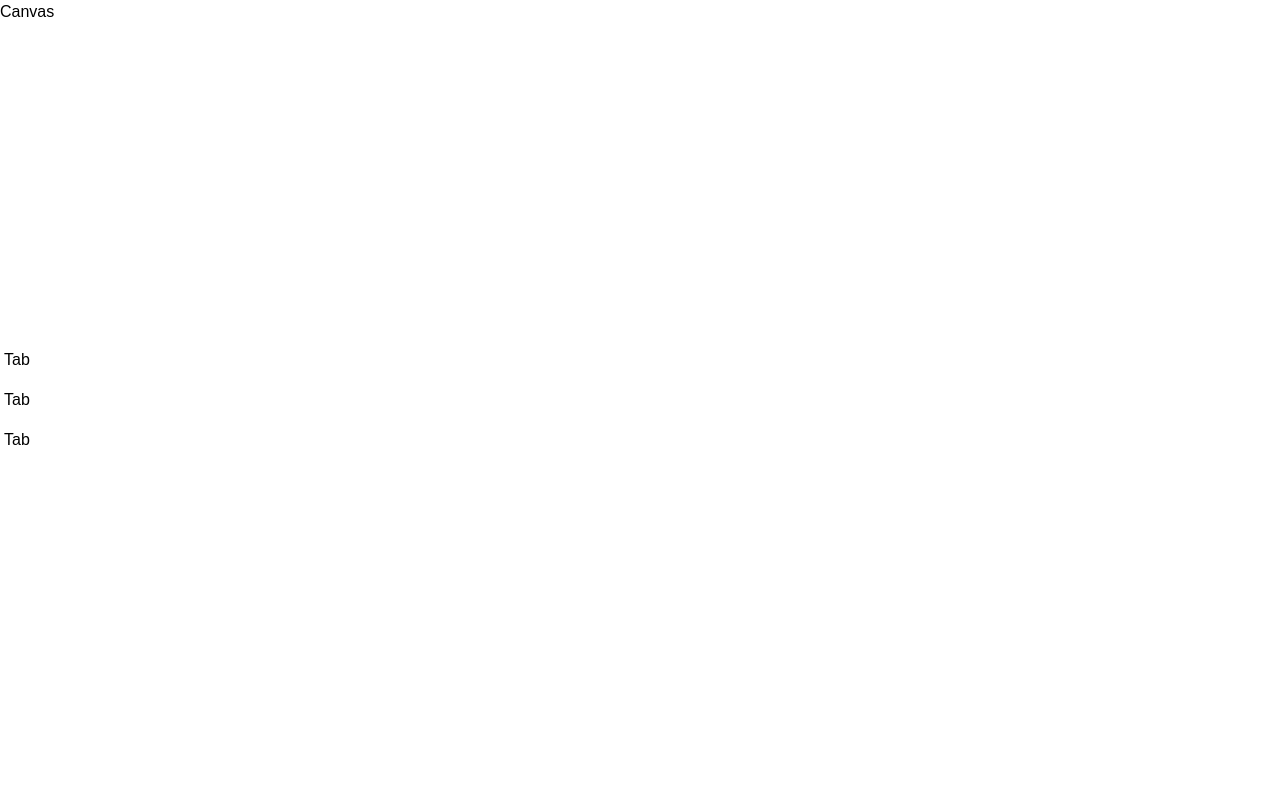
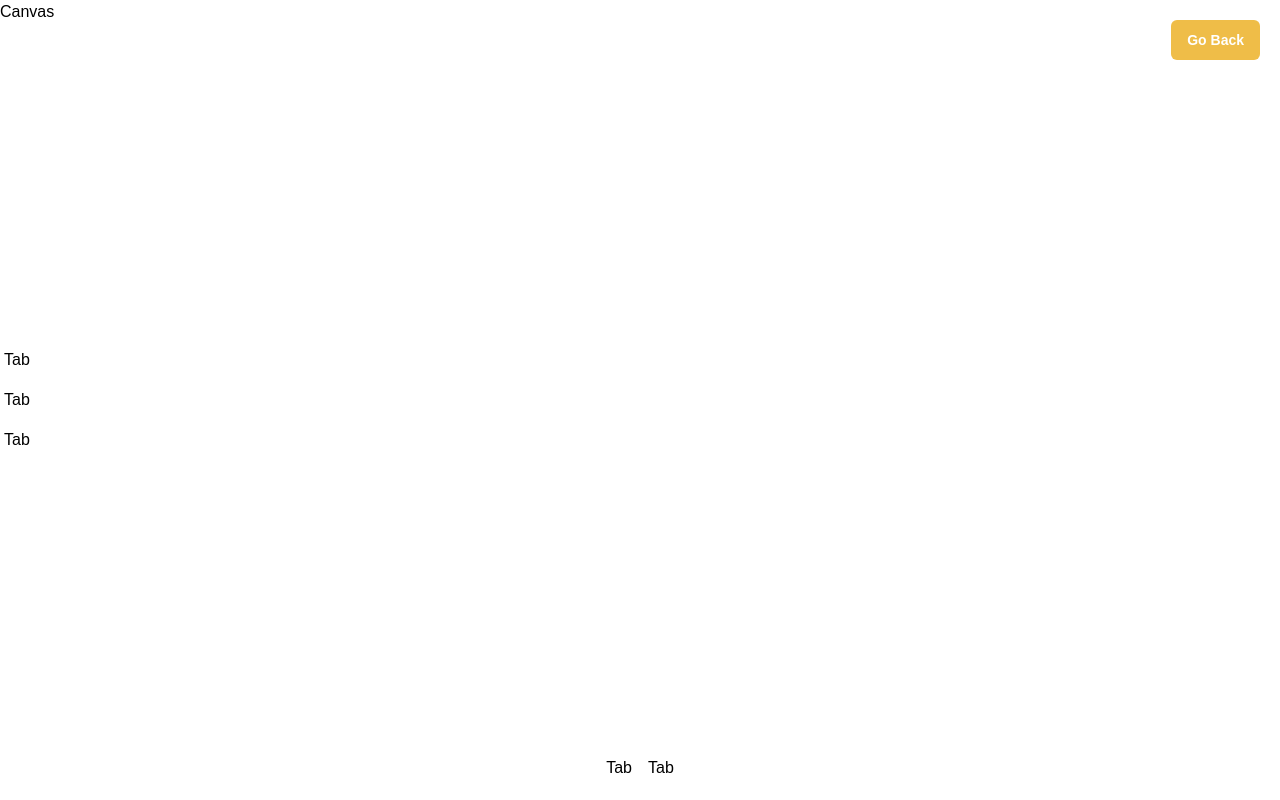
Before and after one commit to Varun2024/three-js-product, a React (Vite) app in the folder client/: page / in a window 1280 px wide. Both pictures are taken after a click on the button "Customize It". Built offline with nearby package versions, Linux system fonts and the light colour scheme; a web font is replaced by a local one.

Commit message:
customizer layout complete

```diff
--- a/client/src/pages/Customizer.jsx
+++ b/client/src/pages/Customizer.jsx
@@ -8,7 +8,7 @@ import { download } from '../assets'
 import { downloadCanvasToImage,reader } from '../config/helpers'
 import { EditorTabs, FilterTabs, DecalTypes } from '../config/constants'
 import { fadeAnimation, slideAnimation } from '../config/motion'
-import { AIPicker, ColorPicker, FilePicker, Tab } from '../components'
+import { AIPicker, ColorPicker, CustomButton, FilePicker, Tab } from '../components'
 
 
 const Customizer = () => {
@@ -34,6 +34,35 @@ const Customizer = () => {
               </div>
             </div>
           </motion.div>
+
+          <motion.div
+            className='absolute z-10 top-5 right-5'
+            {...fadeAnimation}
+          >
+            <CustomButton
+              type="filled"
+              title='Go Back'
+              handleClick={()=>{state.intro = true}}
+              customStyles="w-fit px-4 py-2.5 font-bold text-sm"
+            />
+          </motion.div>
+
+
+          <motion.div
+            className='filtertabs-container'
+            {...slideAnimation('up')}
+          >
+            {FilterTabs.map((tab)=>(
+              <Tab
+                key={tab.name}
+                tab={tab}
+                isFilterTab
+                isActiveTab=''
+                handleClick={()=>{}}
+              />
+            ))}
+
+          </motion.div>
         </>
       )}
     </AnimatePresence>
```
